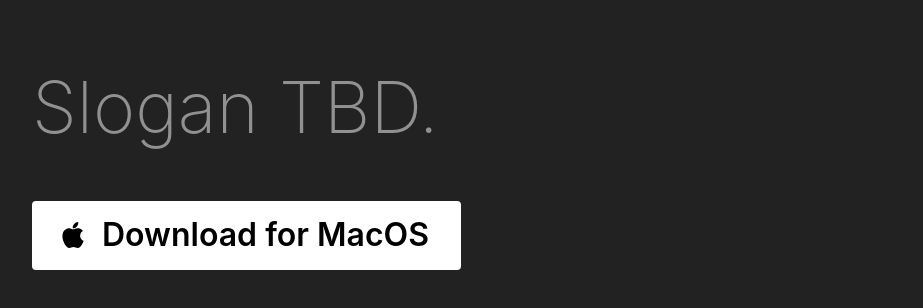
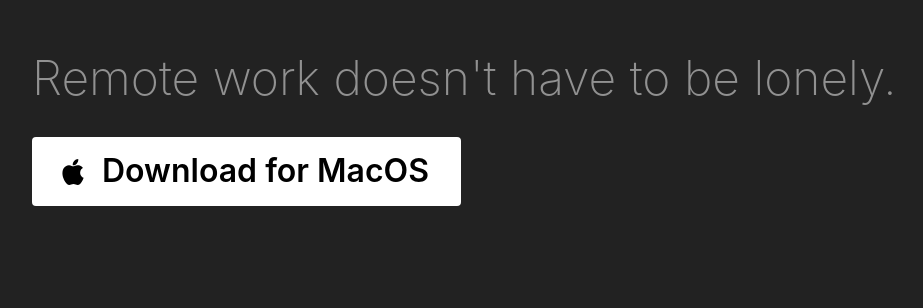
Before and after one commit to Xyzrr/harbor-marketing, a React (Create React App) app: page / in a window 1280 px wide. Shown: the part 206-514 px from the top of the page, without its empty margins (102-1025 px from the left). Built offline with nearby package versions, Linux system fonts and the light colour scheme.

Commit message:
0.2.9, add slogan

```diff
--- a/src/App.styles.ts
+++ b/src/App.styles.ts
@@ -24,10 +24,10 @@ export const Container = styled.div`
 `;
 
 export const Heading = styled.h1`
-  font-size: 72px;
+  font-size: 48px;
   font-weight: 200;
   color: rgba(255, 255, 255, 0.5);
-  margin-bottom: 52px;
+  margin-bottom: 32px;
 `;
 
 export const PlatformLogo = styled.img`
--- a/src/App.tsx
+++ b/src/App.tsx
@@ -8,9 +8,9 @@ function App() {
     <S.Wrapper>
       <S.GlobalStyles />
       <S.Container>
-        <S.Heading>Slogan TBD.</S.Heading>
+        <S.Heading>Remote work doesn't have to be lonely.</S.Heading>
         <S.DownloadButton
-          href="https://github.com/Xyzrr/harbor/releases/latest/download/Harbor-0.2.5.dmg"
+          href="https://github.com/Xyzrr/harbor/releases/latest/download/Harbor-0.2.9.dmg"
           download
         >
           <S.PlatformLogo src={macLogo} />
```
